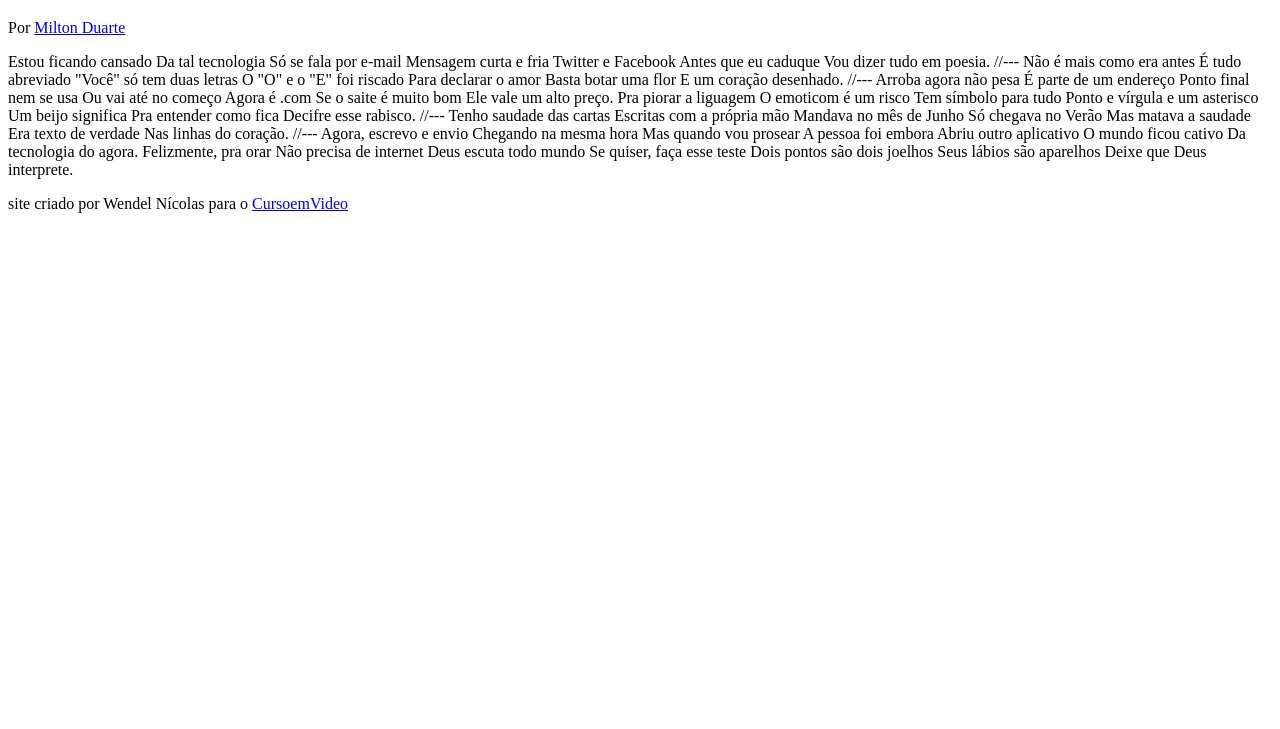
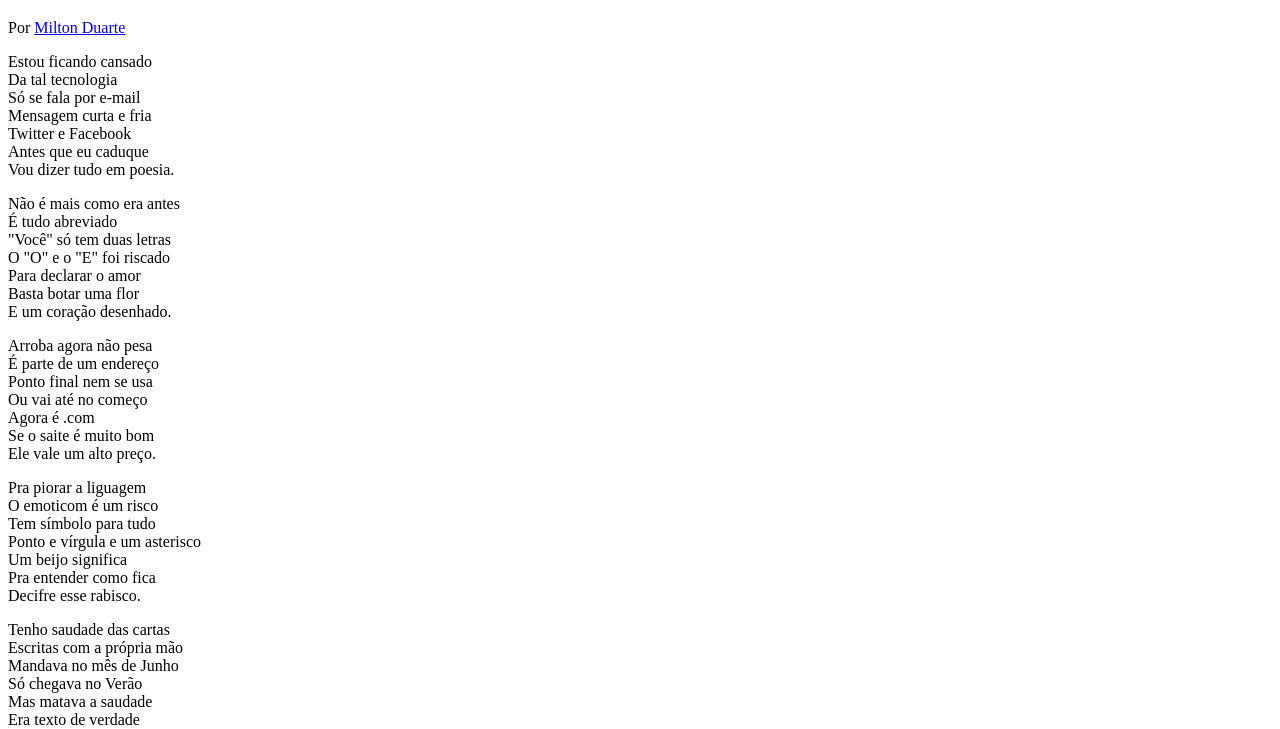
Before and after one commit to wendelncols/html-css, a plain HTML site: page desafios/d012/index.html in a window 1280 px wide. Shown: the part 61-790 px from the top of the page. Drawn offline with Linux system fonts and the light colour scheme.

Commit message:
atualizei o html do meu site

```diff
--- /dev/null
+++ b/desafios/d012/estilo/style.css
@@ -0,0 +1 @@
+@charset "UTF-8";
--- a/desafios/d012/index.html
+++ b/desafios/d012/index.html
@@ -5,6 +5,7 @@
     <meta http-equiv="X-UA-Compatible" content="IE=edge">
     <meta name="viewport" content="width=device-width, initial-scale=1.0">
     <title>Cordel Moderno</title>
+    <link rel="stylesheet" href="estilo/style.css">
 </head>
 <body>
     <header>
@@ -12,72 +13,88 @@
         <p>Por <a href="https://www.recantodasletras.com.br/poesias/3186743" target="_blank">Milton Duarte</a></p>
     </header>
 
-    Estou ficando cansado
-    Da tal tecnologia
-    Só se fala por e-mail
-    Mensagem curta e fria
-    Twitter e Facebook
-    Antes que eu caduque
-    Vou dizer tudo em poesia.
+    <section>
+        <p>
+            Estou ficando cansado <br>
+            Da tal tecnologia <br>
+            Só se fala por e-mail <br>
+            Mensagem curta e fria <br>
+            Twitter e Facebook <br>
+            Antes que eu caduque <br>
+            Vou dizer tudo em poesia.
+        </p>
+    </section>
 
-    //---
+    <section>
+        <p>
+            Não é mais como era antes <br>
+            É tudo abreviado <br>
+            "Você" só tem duas letras <br>
+            O "O" e o "E" foi riscado <br>
+            Para declarar o amor <br>
+            Basta botar uma flor <br>
+            E um coração desenhado.
+        </p>
+    </section>
 
-    Não é mais como era antes
-    É tudo abreviado
-    "Você" só tem duas letras
-    O "O" e o "E" foi riscado
-    Para declarar o amor
-    Basta botar uma flor
-    E um coração desenhado.
+    <section>
+        <p>
+            Arroba agora não pesa <br>
+            É parte de um endereço <br>
+            Ponto final nem se usa <br>
+            Ou vai até no começo <br>
+            Agora é .com <br>
+            Se o saite é muito bom <br>
+            Ele vale um alto preço.
+        </p>
 
-    //---
+        <p>
+            Pra piorar a liguagem <br>
+            O emoticom é um risco <br>
+            Tem símbolo para tudo <br>
+            Ponto e vírgula e um asterisco <br>
+            Um beijo significa <br>
+            Pra entender como fica <br>
+            Decifre esse rabisco.
+        </p>
+    </section>
 
-    Arroba agora não pesa
-    É parte de um endereço
-    Ponto final nem se usa
-    Ou vai até no começo
-    Agora é .com
-    Se o saite é muito bom
-    Ele vale um alto preço.
+    <section>
+        <p>
+            Tenho saudade das cartas <br>
+            Escritas com a própria mão <br>
+            Mandava no mês de Junho <br>
+            Só chegava no Verão <br>
+            Mas matava a saudade <br>
+            Era texto de verdade <br>
+            Nas linhas do coração.
+        </p>
+    </section>
 
-    Pra piorar a liguagem
-    O emoticom é um risco
-    Tem símbolo para tudo
-    Ponto e vírgula e um asterisco
-    Um beijo significa
-    Pra entender como fica
-    Decifre esse rabisco.
+    <section>
+        <p>
+            Agora, escrevo e envio <br>
+            Chegando na mesma hora <br>
+            Mas quando vou prosear <br>
+            A pessoa foi embora <br>
+            Abriu outro aplicativo <br>
+            O mundo ficou cativo <br>
+            Da tecnologia do agora.
+        </p>
 
-    //---
-
-    Tenho saudade das cartas
-    Escritas com a própria mão
-    Mandava no mês de Junho
-    Só chegava no Verão
-    Mas matava a saudade
-    Era texto de verdade
-    Nas linhas do coração.
-
-    //---
-
-    Agora, escrevo e envio
-    Chegando na mesma hora
-    Mas quando vou prosear
-    A pessoa foi embora
-    Abriu outro aplicativo
-    O mundo ficou cativo
-    Da tecnologia do agora.
-
-    Felizmente, pra orar
-    Não precisa de internet
-    Deus escuta todo mundo
-    Se quiser, faça esse teste
-    Dois pontos são dois joelhos
-    Seus lábios são aparelhos
-    Deixe que Deus interprete.
+        <p>
+            Felizmente, pra orar <br>
+            Não precisa de internet <br>
+            Deus escuta todo mundo <br>
+            Se quiser, faça esse teste <br>
+            Dois pontos são dois joelhos <br>
+            Seus lábios são aparelhos <br>
+            Deixe que Deus interprete.
+        </p>
+    </section>
 
     <footer>
-        <p>site criado por Wendel Nícolas para o <a href="https://www.cursoemvideo.com" target="_blank">CursoemVideo</a></p>
+        <p>site criado por <strong>Wendel Nícolas</strong> para o <a href="https://www.cursoemvideo.com" target="_blank">CursoemVideo</a></p>
     </footer>
 </body>
 </html>
```
